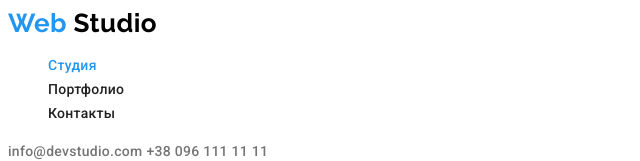
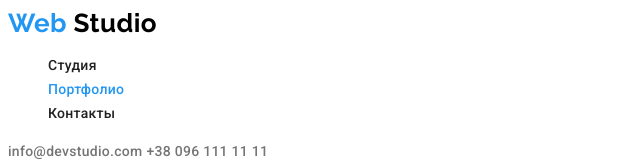
Before and after one commit to mrs-alenka/goit-markup-hw-02, a plain HTML site: page portfolio-page.html in a window 1280 px wide. Shown: the top 161 px of the page, without its empty margins (0-640 px from the left). Drawn offline with Linux system fonts and the light colour scheme.

Commit message:
добавление сcurrent

```diff
--- a/portfolio-page.html
+++ b/portfolio-page.html
@@ -19,8 +19,10 @@
           <span class="logo-black">Studio</span>
         </a>
         <ul class="site-nav list">
-          <li><a href="./index.html" class="link current">Студия</a></li>
-          <li><a href="./portfolio-page.html" class="link">Портфолио</a></li>
+          <li><a href="./index.html" class="link">Студия</a></li>
+          <li>
+            <a href="./portfolio-page.html" class="link current">Портфолио</a>
+          </li>
           <li><a href="" class="link">Контакты</a></li>
         </ul>
       </nav>
```
